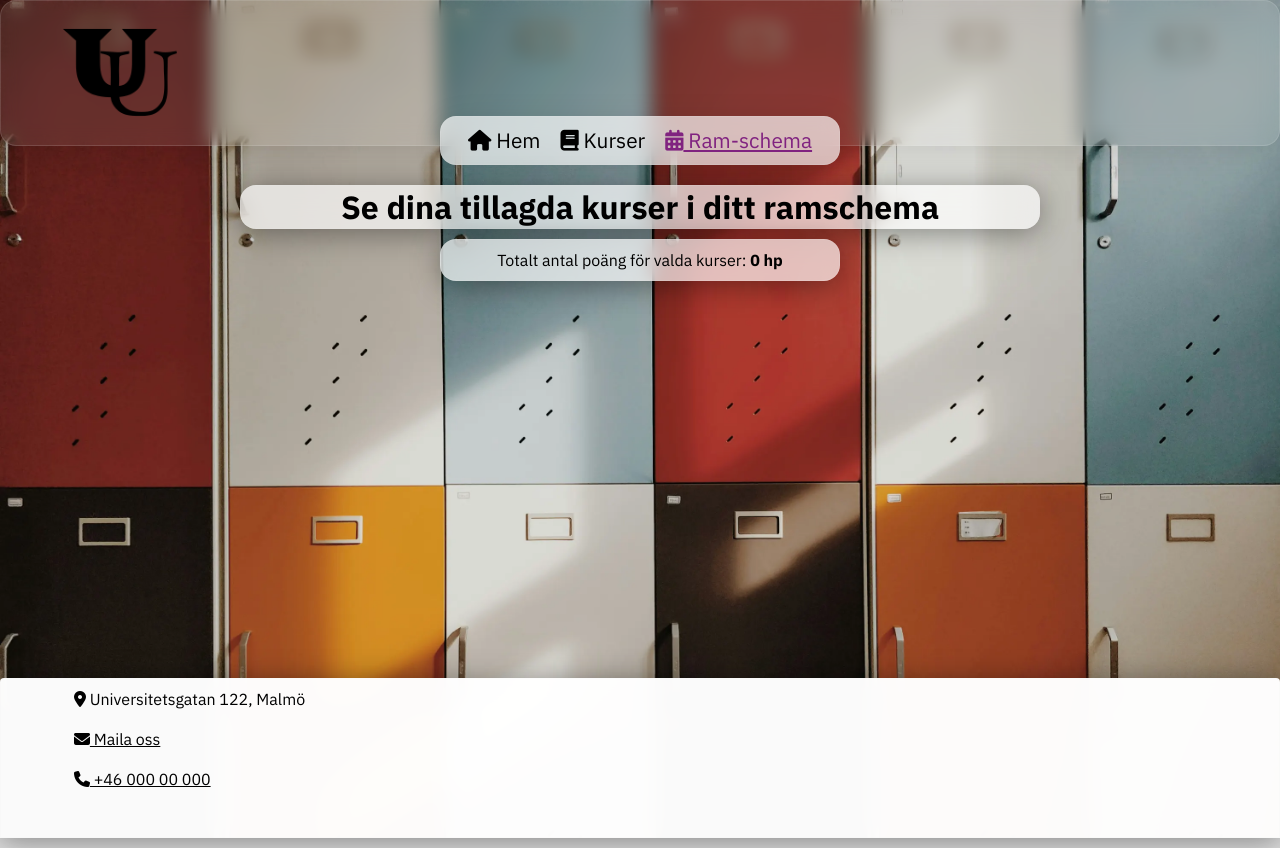
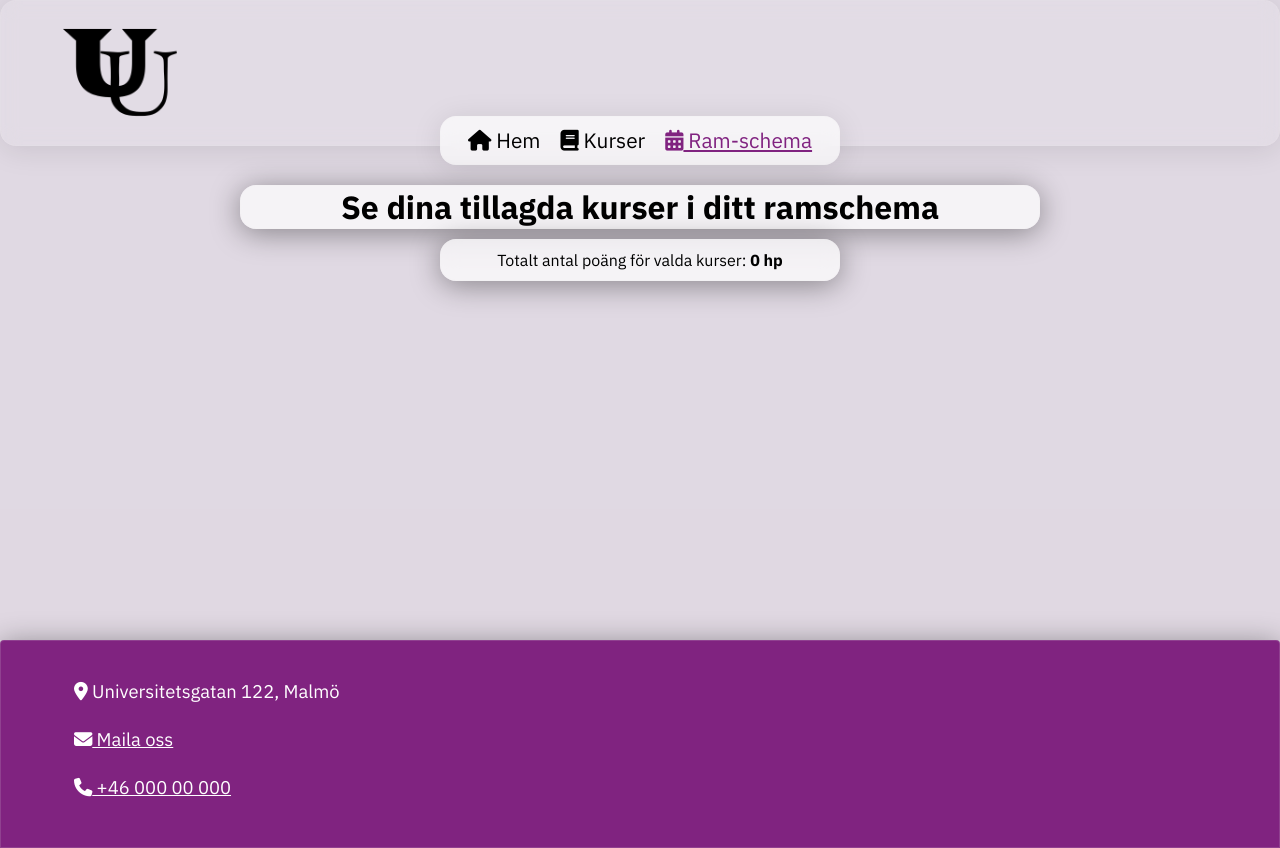
Before and after one commit to joma2304/angular-project, an Angular app: page /ram in a window 1280 px wide. Built offline with nearby package versions, Linux system fonts and the light colour scheme.

Commit message:
Ändrade lite styling ändå hehee

```diff
--- a/src/app/courses/courses.component.html
+++ b/src/app/courses/courses.component.html
@@ -4,3 +4,4 @@
         att lägga till det i ditt ramschema.</p>
 </div>
 <app-course-table />
+<div class="empty-div"></div>
--- a/src/app/courses/courses.component.scss
+++ b/src/app/courses/courses.component.scss
@@ -32,3 +32,6 @@ div {
         padding: 10px;
     }
 }
+.empty-div {
+    padding-bottom: 3%;
+}
--- a/src/app/footer/footer.component.scss
+++ b/src/app/footer/footer.component.scss
@@ -1,25 +1,26 @@
 footer {
     padding: 10px;
-    background: rgba(255, 255, 255, 0.98);
+    background: rgba(128, 35, 128, 1.0);
     border-radius: 4px 4px 0px 0px;
     box-shadow: 0 4px 30px rgba(0, 0, 0, 0.4);
     backdrop-filter: blur(9.5px);
     -webkit-backdrop-filter: blur(9.5px);
     border: 1px solid rgba(235, 235, 235, 0.15);
-    margin-top: 3%;
+    padding-top: 3%;
+    font-size: 1.15em;
 
     p {
         text-align: left;
         margin-left: 5%;
-        color: black;
+        color: white;
     }
 
     a {
-        color: black;
+        color: white;
     }
 
     a:hover {
-        color: rgb(220, 220, 220);
+        color: rgba(220, 220, 220, 0.85);
     }
 
     .empty-div {
--- a/src/app/frame-schedule/frame-schedule.component.html
+++ b/src/app/frame-schedule/frame-schedule.component.html
@@ -18,3 +18,4 @@
         </mat-card-actions>
     </mat-card>
 </div>
+<div class="empty-div"></div>
--- a/src/app/frame-schedule/frame-schedule.component.scss
+++ b/src/app/frame-schedule/frame-schedule.component.scss
@@ -86,3 +86,7 @@ button:hover {
         max-width: 95%;
     }
 }
+
+.empty-div {
+    padding-bottom: 3%;
+}
--- a/src/app/header/header.component.scss
+++ b/src/app/header/header.component.scss
@@ -48,7 +48,7 @@ nav {
             }
 
             a:hover {
-                color: rgb(255, 255, 255);
+                color: rgb(138, 61, 189);
             }
         }
     }
--- a/src/app/home/home.component.html
+++ b/src/app/home/home.component.html
@@ -25,3 +25,4 @@
         </div>
     </div>
 </div>
+<div class="empty-div"></div>
--- a/src/app/home/home.component.scss
+++ b/src/app/home/home.component.scss
@@ -130,3 +130,7 @@ h1 {
     min-height: 300px;
     border-radius: 10px;
 }
+
+.empty-div {
+    padding-bottom: 3%;
+}
--- a/src/styles.scss
+++ b/src/styles.scss
@@ -8,8 +8,8 @@
 }
 
 body {
-    background-color: rgba(214, 214, 214, 0.8);
-    background-image: url("assets/images/background-pic5.webp");
+    background-color: rgba(223, 216, 226, 0.8);
+    /*background-image: url("assets/images/background-pic5.webp");*/
     background-size: cover;
     min-height: 80vh;
 }
```
Also changed, not shown: src/app/footer/footer.component.html (line endings or trailing spaces).
